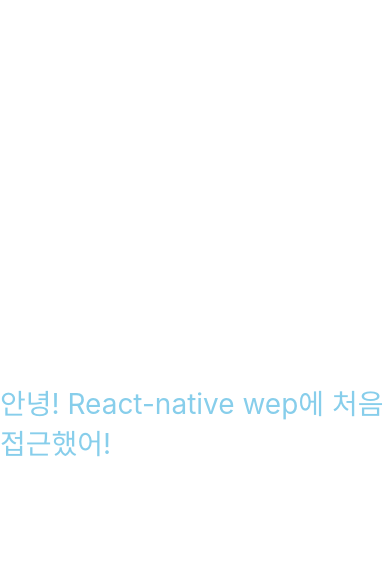
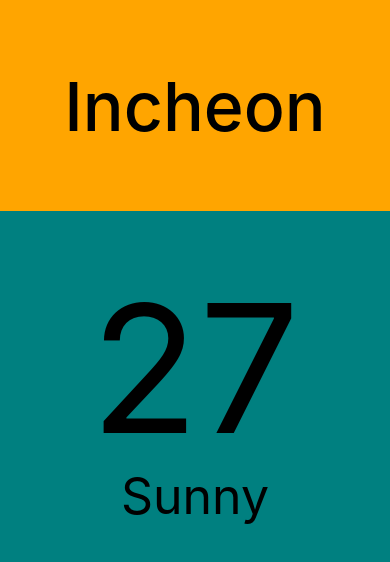
Before and after one commit to doyi0107/React-native-doyiweather, a React Native app: screen / in a window 390 px wide. Shown: the top 562 px of the page. Built offline with nearby package versions, Linux system fonts and the light colour scheme.

Commit message:
styleSheet -ing

```diff
--- a/App.js
+++ b/App.js
@@ -1,11 +1,18 @@
-import { StatusBar } from 'expo-status-bar';
+
 import { StyleSheet, Text, View } from 'react-native';
 
 export default function App() {
   return (
     <View style={styles.container}>
-      <Text style={styles.text}>안녕! React-native wep에 처음 접근했어!</Text>
-      <StatusBar style="auto" />
+      <View style={styles.city}>
+        <Text style={styles.cityname}>Incheon</Text>
+      </View>
+      <View style={styles.weather}>
+        <View style={styles.day}>
+          <Text style={styles.temp}>27</Text>
+          <Text style={styles.description}>Sunny</Text>
+        </View>
+      </View>
     </View>
   );
 }
@@ -13,12 +20,34 @@
 const styles = StyleSheet.create({
   container: {
     flex: 1,
-    backgroundColor: '#fff',
-    alignItems: 'center',
-    justifyContent: 'center',
+    backgroundColor: "orange",
   },
-  text:{
-    fontSize:28,
-    color:"skyblue",
+  city:{
+    flex:1,
+    justifyContent:"center",
+    alignItems:"center"
+  },
+  cityname:{
+       fontSize:68,
+       fontWeight:500
+  },
+  weather:{
+    flex:3,
+  },
+  day:{
+    flex:1,
+    backgroundColor:"teal",
+    alignItems:"center"
+  },
+  temp:{
+    marginTop:50,
+    fontSize:178
+  },
+  description:{
+    marginTop:-10,
+    fontSize:50
   }
 });
+
+
+// npx expo login
```
Also changed, not shown: 1 other file (tests, documents, lock files or other folders).
